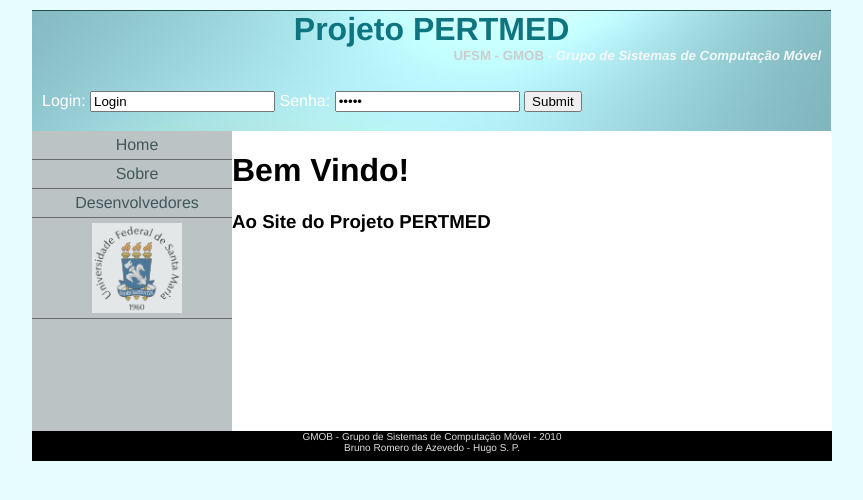
After one commit to brunodea/Pertmed-Site, a Django app: template templates/basic/base.html in a window 1280 px wide. The commit adds this page. Shown: the top 500 px of the page, without its empty margins (208-1071 px from the left). Run offline with Django 3.2, Linux system fonts and the light colour scheme; the template is opened without the code that fills it, so the values that code supplies are empty.

Commit message:
Parte visual do site melhorada.
Criei o template base do site. Parte gráfica (mais bonita) começando a
ser desenvolvida.

```diff
--- a/md_manager/views.py
+++ b/md_manager/views.py
@@ -7,7 +7,7 @@ from pertmed_site.md_manager.macros import informations, info_itens, info_fields
 
 def index(request):
     """ For now, this is the index page of PERTMED's site. """
-    return HttpResponse("Hello world! - Index of PERTMED's site.")
+    return render_to_response("basic/base.html")
 
 def login(request):
     """ Login page maybe shouldn't be here... """
--- /dev/null
+++ b/templates/basic/base.html
@@ -0,0 +1,73 @@
+<!DOCTYPE html PUBLIC "-//W3C//DTD XHTML 1.0 Transitional//EN"
+"http://www.w3.org/TR/xhtml1/DTD/xhtml1-transitional.dtd">
+
+<html lang="en">
+<head>
+<meta http-equiv="Content-Type" content="text/html; charset=UTF-8" />
+<link rel=Stylesheet href="/static/styles/base.css" type="text/css">
+<script type="text/javascript" src="/static/jquery.js"></script>
+
+<style type="text/css">
+    {% block style %}
+    {% endblock %}
+</style>
+
+<title>{% block title %} Bem Vindo! - Projeto Pertmed {% endblock %}</title>
+
+<script type="text/javascript">
+    {% block script %}{% endblock %}
+</script>
+
+</head>
+
+<body>
+    <div id="header">
+        <h1><center> Projeto PERTMED </center></h1>
+
+        <h5 align="right">
+            <a href="http://www.ufsm.br"> UFSM - </a>
+            <a href="http://gmobserver02.inf.ufsm.br:8082/features.html"> GMOB </a>
+            <i> - Grupo de Sistemas de Computa&ccedil;&atilde;o M&oacute;vel</i>
+        </h5>
+        <br />
+        {% block login %}
+            <form action="/profile/2" method="GET">
+                Login: <input type="text" name="Login" value="Login" />
+                Senha: <input type="password" name="Senha" value="Senha" />
+                <input type="submit" value="Submit" />
+            </form>
+        {% endblock %}
+    </div>
+
+    <div class="site_body">
+        <div id="leftMenu" align="center">
+            <div class="element">
+                <a href="/index"> Home </a>
+            </div>
+            <div class="element">
+                <a href="#"> Sobre </a>
+            </div>
+            <div class="element">
+                <a href="#"> Desenvolvedores </a>
+            </div>
+            <div class="element">
+                <a href="http://www.ufsm.br">
+                <img src="/static/images/logo_UFSM.gif" width="90" height="90" style="opacity:0.6;filter:alpha(opacity=60)"/>
+                </a>
+            </div>
+        </div>
+        <div id="content">
+            {% block content %}
+                <h1> Bem Vindo! </h1>
+                <h3> Ao Site do Projeto PERTMED <h3>
+            {% endblock %}
+        </div>
+    </div>
+
+    <div id="footer">
+        GMOB - Grupo de Sistemas de Computa&ccedil;&atilde;o M&oacute;vel - 2010
+        <br>
+        Bruno Romero de Azevedo - Hugo S. P.
+    </div>
+</body>
+</html>
--- /dev/null
+++ b/templates/static/styles/base.css
@@ -0,0 +1,99 @@
+body
+{
+    width: 800px;
+    margin: auto;
+    padding: 10px;
+    background: #e7fcff;
+    font-family: Helvetica, Verdana, sans-serif;
+}
+
+#header
+{
+    background-image: url("../images/header.jpeg");
+    min-height: 120px;
+    width: 99.9%;
+    border-top: solid 1px #204e53;
+}
+
+#header h1
+{
+    margin: auto;
+    color: #0e7480;
+}
+
+#header h5
+{
+    margin: auto;
+    color: #f4f8f9;
+    margin-right: 10px;
+}
+
+#header form
+{
+    color: #fff;
+    margin: 10px;
+}
+
+#header h5 a:link { color: #ccc; text-decoration:none; }
+#header h5 a:visited { color: #ccc; text-decoration:none; }
+#header h5 a:hover { color: #fff; text-decoration:none; }
+#header h5 a:active { color: #ccc; text-decoration:none; }
+
+.site_body
+{
+    background: #bbc3c4;
+    width: 100%;
+    float: left;
+    min-height: 100px;
+}
+
+#leftMenu
+{
+    display: inline;
+    float:left;
+    width:25%;
+    min-height: 200px;
+}
+
+
+#leftMenu img
+{
+    position: relative;
+    margin: auto;
+}
+
+#leftMenu .element
+{
+    width: 100%;
+    background: none;
+    border-bottom: solid 1px #696d6d;
+    padding: 5px;
+}
+
+
+#leftMenu .element a:link { color: #42575a; text-decoration:none; }
+#leftMenu .element a:visited { color: #42575a; text-decoration:none; }
+#leftMenu .element a:hover { color: #f4f8f9; text-decoration:none; }
+#leftMenu .element a:active { color: #42575a; text-decoration:none; }
+#leftMenu .element a span {display: none;}
+
+
+#content
+{
+    float:left;
+    width: 75%;
+    background: #fff;
+    min-height: 300px;
+}
+
+#footer
+{
+    text-align: center;
+    background: #000;
+    height: 30px;
+    width: 100%;
+    color: #ddd;
+    font-size: x-small;
+    font-family: Helvetica, Verdana, sans-serif;
+    float: right;
+}
--- a/templates/static/styles/md_profile_form.css
+++ b/templates/static/styles/md_profile_form.css
@@ -12,11 +12,6 @@ ul.errorlist {
     padding: 4px 5px;
 }
 
-body {
-	margin: 10px auto;
-	width: 570px;
-	font: 75%/120% Arial, Helvetica, sans-serif;
-}
 .accordion {
 	width: 480px;
 	border-bottom: solid 1px #c4c4c4;
```
Also changed, not shown: templates/md_manager/md_profile.html (+6 -32 lines), templates/md_manager/md_profile_form.html (+40 -21 lines), database/md_infos.db, templates/static/images/header.jpeg (added), templates/static/images/logo_UFSM.gif (added).
